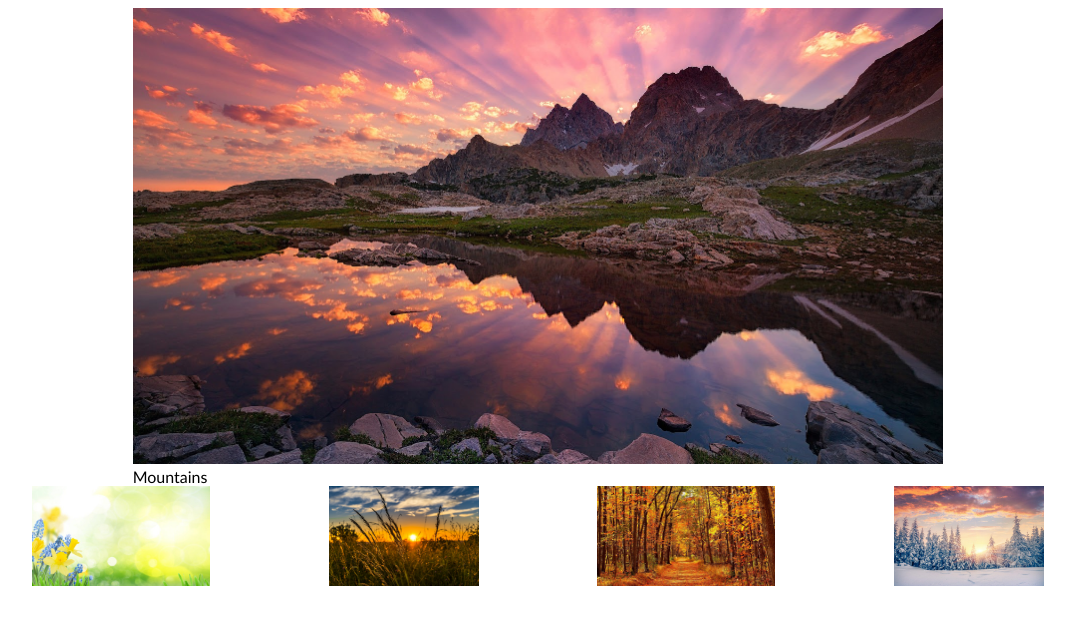
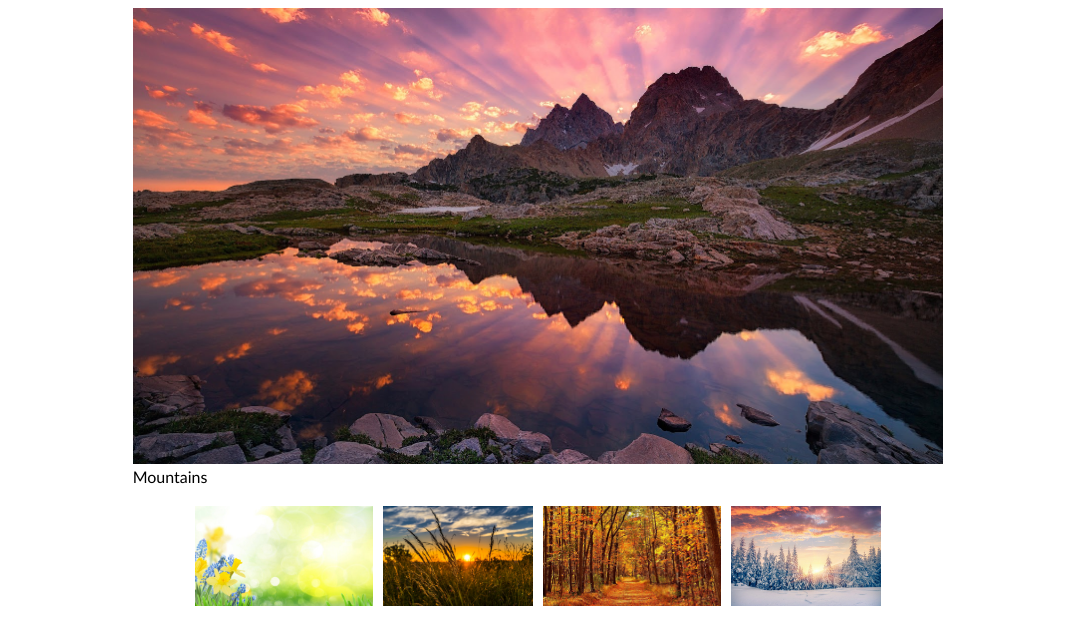
Before and after one commit to agnekauk/12-seasons, a website: page index.html in a window 1280 px wide. Shown: the whole page, without its empty margins (102-1177 px from the left). Drawn offline with Linux system fonts and the light colour scheme.

Commit message:
CSS update

```diff
--- a/main.css
+++ b/main.css
@@ -11,6 +11,7 @@ body {
     justify-content: center;
     align-items: center;
     width: 80%;
+    gap: 20px;
 }
 figure {
     margin: 0;
@@ -24,7 +25,9 @@ figure {
     display: flex;
     flex-direction: row;
     width: 100%;
-    justify-content: space-between;
+    justify-content: center;
+    flex-wrap: wrap;
+    gap: 10px;
 }
 .small-picture {
     height: 100px;
```
